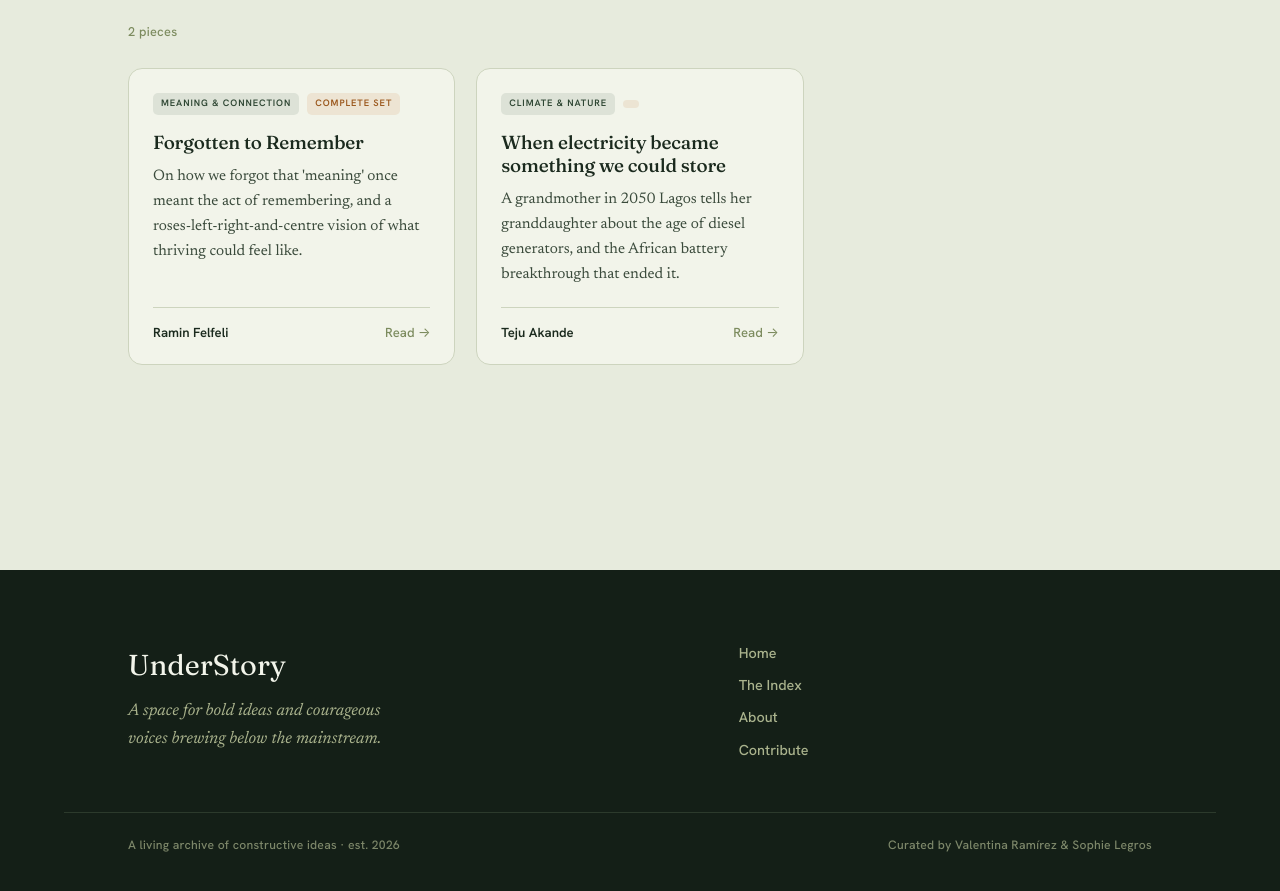
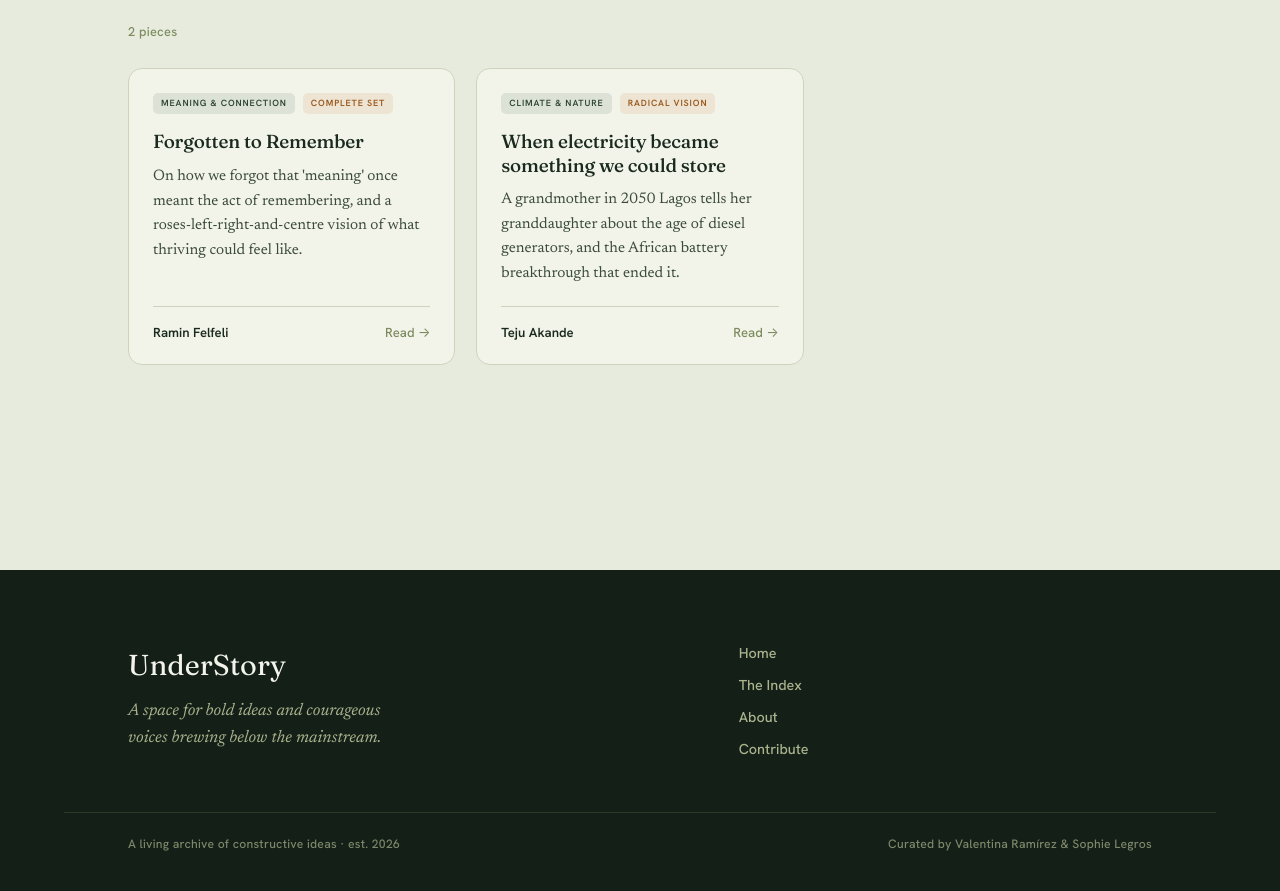
Before and after one commit to valentina-rm/understory, a Jekyll site: the page built from the-index.html, in a window 1280 px wide and 1400 px high, scrolled down 132 px. Shown: the part 473-1364 px from the top of the window. Built offline with Jekyll 4.4.1, drawn with Linux system fonts in a browser that asks for light colours.

Commit message:
Fix empty type tag on single-type cards

```diff
--- a/assets/css/main.css
+++ b/assets/css/main.css
@@ -459,7 +459,7 @@ p  { margin: 0 0 1.1em; }
 .card:hover { transform: translateY(-3px); box-shadow: 0 22px 40px -28px rgba(20,31,23,0.55); border-color: var(--lichen); }
 .card .card-meta { display: flex; gap: 0.5rem; align-items: center; margin-bottom: 1rem; flex-wrap: wrap; }
 .tax {
-  font-family: var(--ui); font-weight: 600; font-size: 0.58rem; letter-spacing: 0.1em;
+  font-family: var(--ui); font-weight: 600; font-size: 0.56rem; letter-spacing: 0.1em;
   text-transform: uppercase; padding: 0.22rem 0.5rem; border-radius: 5px;
 }
 .tax--topic { background: rgba(46,70,51,0.10); color: var(--canopy); }
--- a/the-index.html
+++ b/the-index.html
@@ -41,11 +41,12 @@ description: "Browse the archive by topic and by reflection type."
         <article class="card" data-topic="{{ p.topic }}" data-type="{{ type_list }}">
           <div class="card-meta">
             <span class="tax tax--topic">{{ site.data.taxonomy.topics[p.topic] }}</span>
-            {%- if p.type.size > 1 -%}
+             {%- if p.type.size > 1 -%}
               <span class="tax tax--type">Complete set</span>
             {%- else -%}
-              <span class="tax tax--type">{{ site.data.taxonomy.types[p.type | join: "" ] }}</span>
-            {%- endif -%}
+              {%- assign t = p.type | join: "" -%}
+              <span class="tax tax--type">{{ site.data.taxonomy.types[t] }}</span>
+              {%- endif -%}
           </div>
           <h2 class="q">{{ p.title | default: p.question }}</h2>
           {%- if p.excerpt -%}<p class="excerpt">{{ p.excerpt }}</p>{%- endif -%}
```
